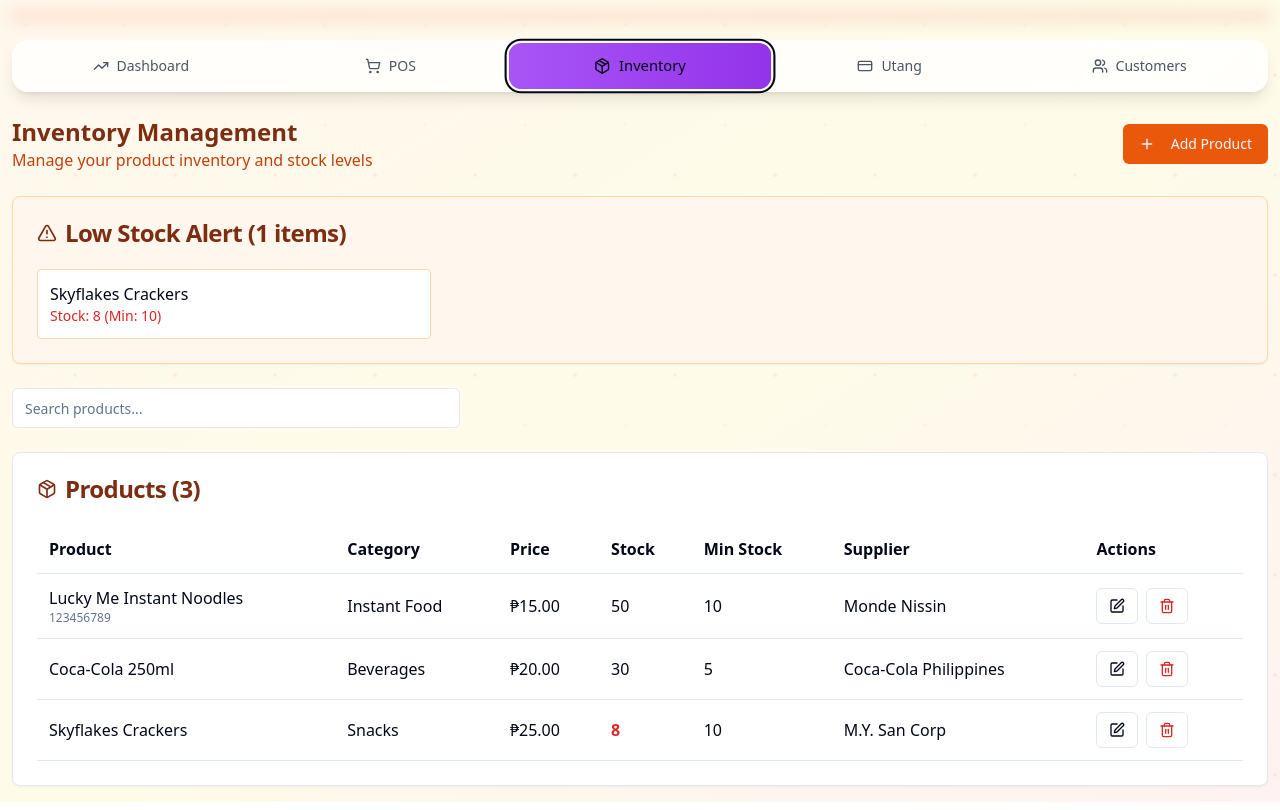
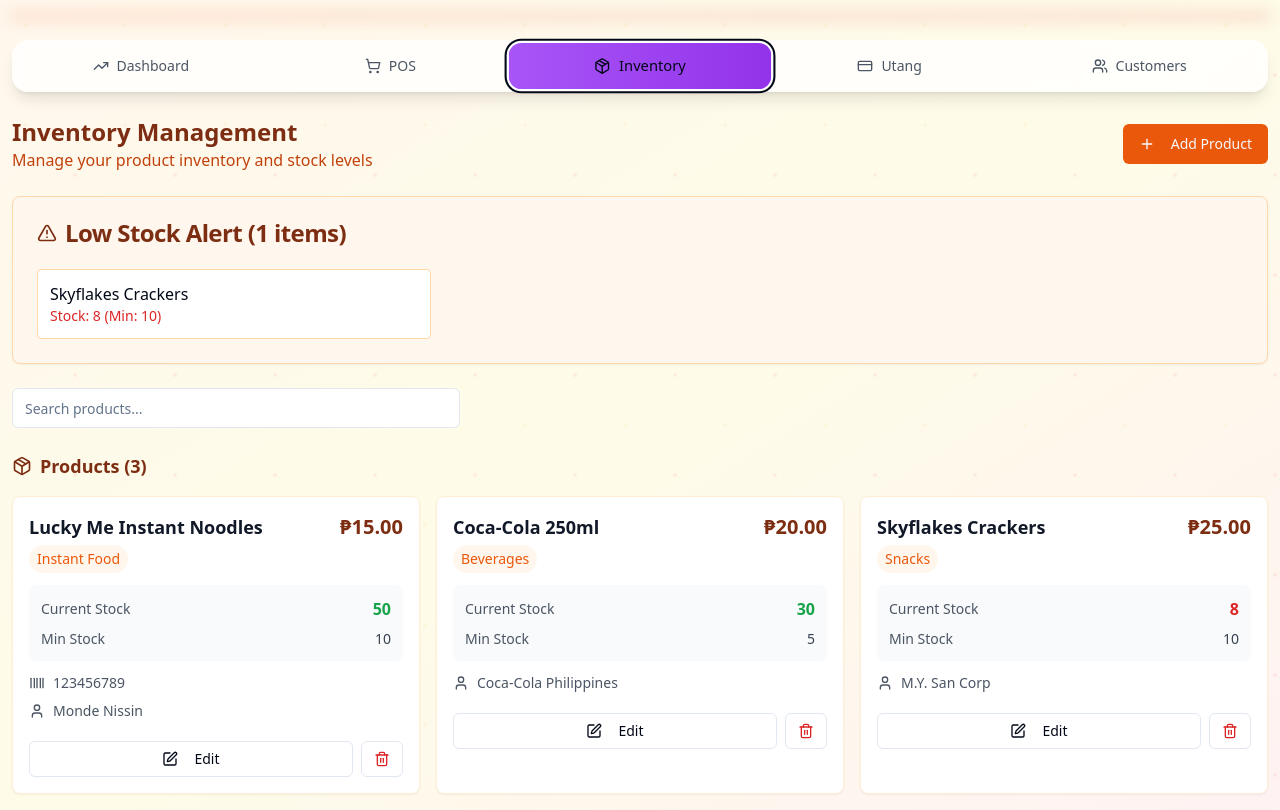
Before and after one commit to jsephandrade/tindahan-utang-tracker, a React (Vite) app: page / in a window 1280 px wide. Both pictures are taken after a click on the tab "Inventory". Built offline with nearby package versions, Linux system fonts and the light colour scheme.

Commit message:
Refactor: Display inventory as cards
Refactor the inventory management display to use cards instead of a table for improved visual presentation.

```diff
--- a/src/components/InventoryManagement.tsx
+++ b/src/components/InventoryManagement.tsx
@@ -1,4 +1,3 @@
-
 import { useState } from "react";
 import { Card, CardContent, CardHeader, CardTitle } from "@/components/ui/card";
 import { Button } from "@/components/ui/button";
@@ -7,7 +6,7 @@ import { Label } from "@/components/ui/label";
 import { Dialog, DialogContent, DialogHeader, DialogTitle, DialogTrigger } from "@/components/ui/dialog";
 import { useStore } from "@/contexts/StoreContext";
 import { Product } from "@/types/store";
-import { Package, Plus, Edit, Trash2, AlertTriangle } from "lucide-react";
+import { Package, Plus, Edit, Trash2, AlertTriangle, Barcode, User } from "lucide-react";
 import { useToast } from "@/hooks/use-toast";
 
 const InventoryManagement = () => {
@@ -255,74 +254,96 @@ const InventoryManagement = () => {
         />
       </div>
 
-      {/* Products Table */}
-      <Card>
-        <CardHeader>
-          <CardTitle className="flex items-center gap-2 text-orange-900">
-            <Package className="h-5 w-5" />
-            Products ({filteredProducts.length})
-          </CardTitle>
-        </CardHeader>
-        <CardContent>
-          <div className="overflow-x-auto">
-            <table className="w-full">
-              <thead>
-                <tr className="border-b">
-                  <th className="text-left p-3">Product</th>
-                  <th className="text-left p-3">Category</th>
-                  <th className="text-left p-3">Price</th>
-                  <th className="text-left p-3">Stock</th>
-                  <th className="text-left p-3">Min Stock</th>
-                  <th className="text-left p-3">Supplier</th>
-                  <th className="text-left p-3">Actions</th>
-                </tr>
-              </thead>
-              <tbody>
+      {/* Products Cards */}
+      <div className="space-y-4">
+        <div className="flex items-center gap-2">
+          <Package className="h-5 w-5 text-orange-900" />
+          <h3 className="text-lg font-semibold text-orange-900">Products ({filteredProducts.length})</h3>
+        </div>
+
+        <div className="grid grid-cols-1 md:grid-cols-2 lg:grid-cols-3 gap-4">
           {filteredProducts.map((product) => (
-                  <tr key={product.id} className="border-b hover:bg-orange-50">
-                    <td className="p-3">
-                      <div>
-                        <p className="font-medium">{product.name}</p>
+            <Card key={product.id} className="hover:shadow-lg transition-shadow border-orange-100 hover:border-orange-200">
+              <CardContent className="p-4">
+                <div className="space-y-3">
+                  {/* Product Header */}
+                  <div className="flex justify-between items-start">
+                    <div className="flex-1">
+                      <h4 className="font-semibold text-gray-900 text-lg">{product.name}</h4>
+                      <p className="text-sm text-orange-600 bg-orange-50 px-2 py-1 rounded-full inline-block mt-1">
+                        {product.category}
+                      </p>
+                    </div>
+                    <div className="text-right">
+                      <p className="text-xl font-bold text-orange-900">₱{product.price.toFixed(2)}</p>
+                    </div>
+                  </div>
+
+                  {/* Stock Information */}
+                  <div className="bg-gray-50 rounded-lg p-3">
+                    <div className="flex justify-between items-center mb-2">
+                      <span className="text-sm text-gray-600">Current Stock</span>
+                      <span className={`font-bold ${product.stock <= product.minStock ? 'text-red-600' : 'text-green-600'}`}>
+                        {product.stock}
+                      </span>
+                    </div>
+                    <div className="flex justify-between items-center">
+                      <span className="text-sm text-gray-600">Min Stock</span>
+                      <span className="text-sm text-gray-700">{product.minStock}</span>
+                    </div>
+                  </div>
+
+                  {/* Additional Info */}
+                  <div className="space-y-2">
                     {product.barcode && (
-                          <p className="text-xs text-muted-foreground">{product.barcode}</p>
+                      <div className="flex items-center gap-2 text-sm text-gray-600">
+                        <Barcode className="h-4 w-4" />
+                        <span>{product.barcode}</span>
+                      </div>
+                    )}
+                    {product.supplier && (
+                      <div className="flex items-center gap-2 text-sm text-gray-600">
+                        <User className="h-4 w-4" />
+                        <span>{product.supplier}</span>
+                      </div>
                     )}
                   </div>
-                    </td>
-                    <td className="p-3">{product.category}</td>
-                    <td className="p-3">₱{product.price.toFixed(2)}</td>
-                    <td className="p-3">
-                      <span className={product.stock <= product.minStock ? 'text-red-600 font-bold' : ''}>
-                        {product.stock}
-                      </span>
-                    </td>
-                    <td className="p-3">{product.minStock}</td>
-                    <td className="p-3">{product.supplier || '-'}</td>
-                    <td className="p-3">
-                      <div className="flex gap-2">
+
+                  {/* Actions */}
+                  <div className="flex gap-2 pt-2">
                     <Button
                       variant="outline"
                       size="sm"
                       onClick={() => openEditDialog(product)}
+                      className="flex-1 hover:bg-orange-50 hover:border-orange-200"
                     >
-                          <Edit className="h-3 w-3" />
+                      <Edit className="h-4 w-4 mr-2" />
+                      Edit
                     </Button>
                     <Button
                       variant="outline"
                       size="sm"
                       onClick={() => handleDeleteProduct(product)}
-                          className="text-red-600 hover:text-red-700"
+                      className="text-red-600 hover:text-red-700 hover:bg-red-50 hover:border-red-200"
                     >
-                          <Trash2 className="h-3 w-3" />
+                      <Trash2 className="h-4 w-4" />
                     </Button>
                   </div>
-                    </td>
-                  </tr>
-                ))}
-              </tbody>
-            </table>
                 </div>
               </CardContent>
             </Card>
+          ))}
+        </div>
+
+        {filteredProducts.length === 0 && (
+          <Card className="border-dashed border-2 border-gray-200">
+            <CardContent className="p-8 text-center">
+              <Package className="h-12 w-12 mx-auto text-gray-400 mb-4" />
+              <p className="text-gray-500">No products found matching your search.</p>
+            </CardContent>
+          </Card>
+        )}
+      </div>
 
       {/* Edit Dialog */}
       <Dialog open={isEditDialogOpen} onOpenChange={setIsEditDialogOpen}>
```
Lines whose indentation alone changed are shown as unchanged.
